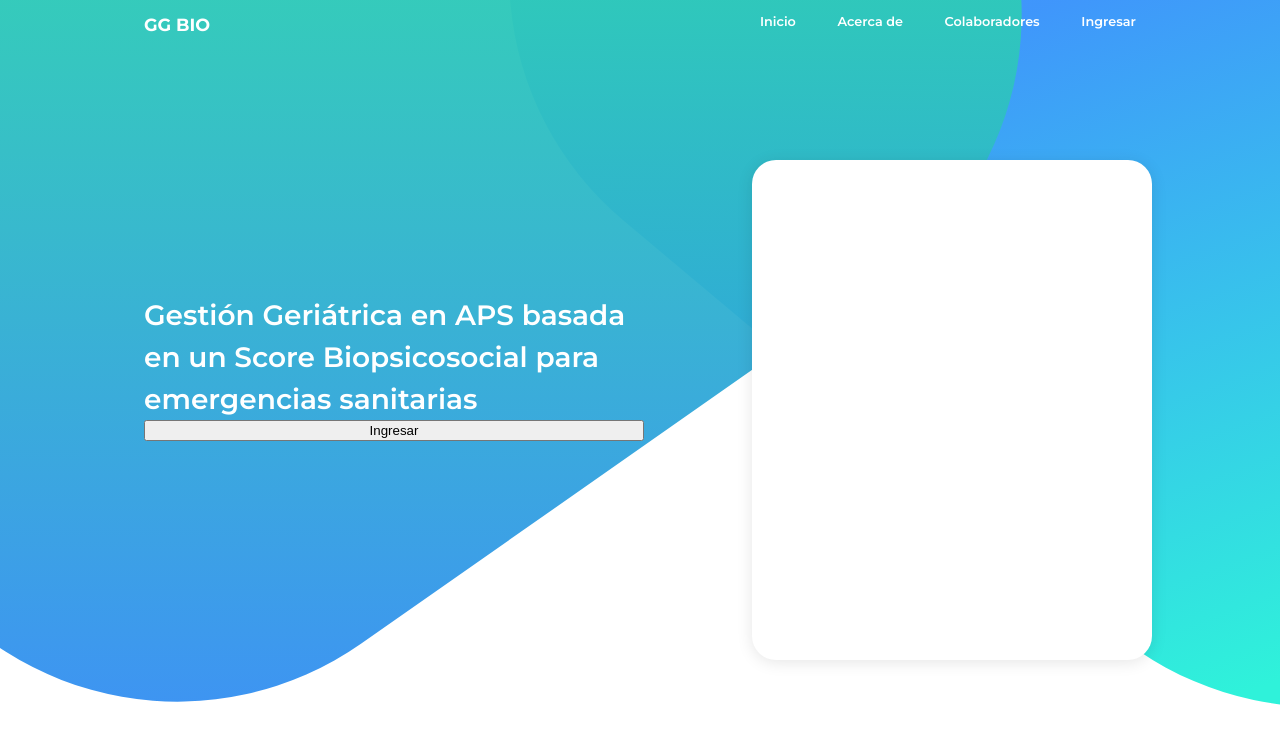
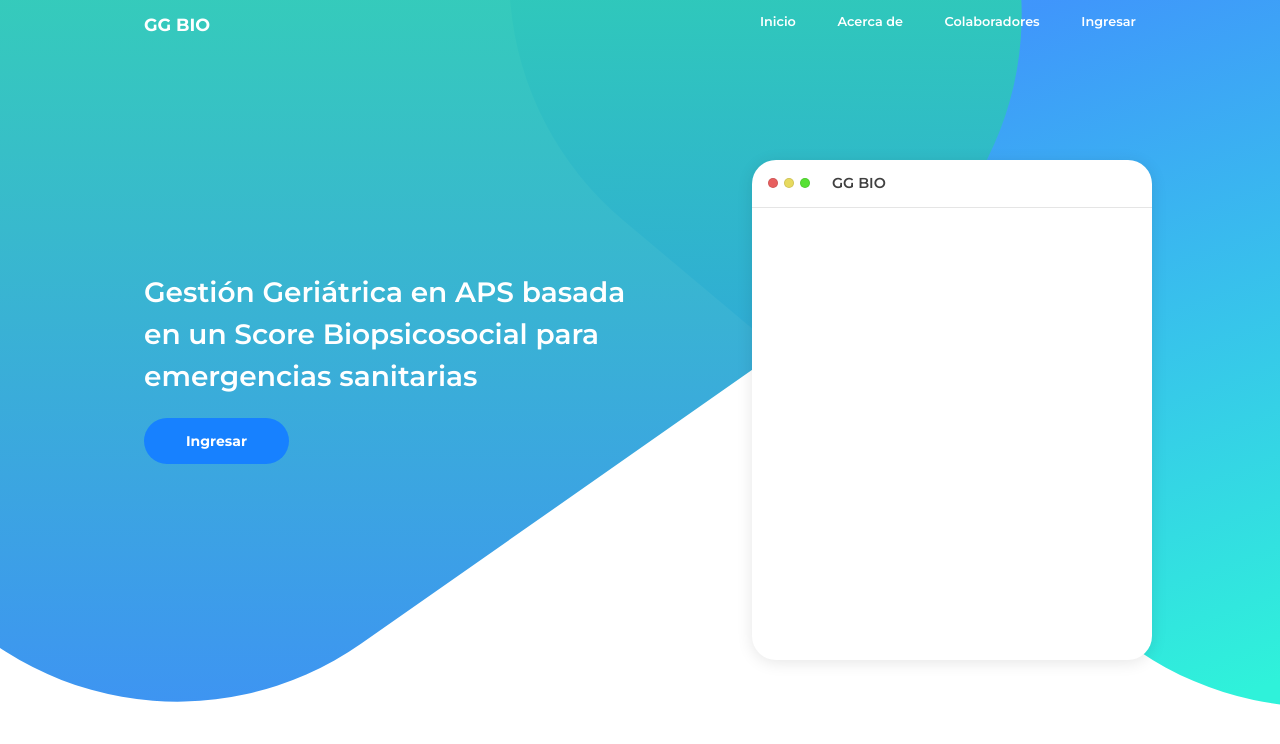
Before and after one commit to alavado/openbridge-covid19, a React (Create React App) app: page / in a window 1280 px wide. Shown: the top 744 px of the page. Built offline with nearby package versions, Linux system fonts and the light colour scheme; no server answers.

Commit message:
agrega circulitos de mac

```diff
--- a/package.json
+++ b/package.json
@@ -3,9 +3,13 @@
   "version": "0.1.0",
   "private": true,
   "dependencies": {
+    "@iconify/icons-cil": "^1.0.3",
+    "@iconify/icons-vs": "^1.0.3",
+    "@iconify/react": "^1.1.3",
     "@testing-library/jest-dom": "^4.2.4",
     "@testing-library/react": "^9.3.2",
     "@testing-library/user-event": "^7.1.2",
+    "axios": "^0.19.2",
     "react": "^16.13.1",
     "react-dom": "^16.13.1",
     "react-scripts": "3.4.1"
--- a/src/components/App/App.css
+++ b/src/components/App/App.css
@@ -1,5 +1,6 @@
 * {
   box-sizing: border-box;
+  font-family: 'Montserrat', sans-serif;
 }
 
 .App {
--- a/src/components/Landing/Landing.css
+++ b/src/components/Landing/Landing.css
@@ -30,4 +30,12 @@
 
 .Landing__cta {
   cursor: pointer;
+  align-self: flex-start;
+  margin-top: 1.5em;
+  padding: 1em 3em;
+  border-radius: 2em;
+  font-weight: bold;
+  font-size: .5em;
+  background-color: #1781FF;
+  color: white;
 }
--- a/src/components/Landing/Miniatura/Miniatura.css
+++ b/src/components/Landing/Miniatura/Miniatura.css
@@ -1,7 +1,53 @@
 .Miniatura {
   background-color: white;
+  color: rgba(0, 0, 0, .75);
   height: 500px;
   width: 400px;
   border-radius: 1.5em;
   box-shadow: 0 .15em 1em rgba(0, 0, 0, .1);
+  display: flex;
+  justify-content: center;
 }
+
+.Miniatura__barra {
+  border-bottom: 1px solid rgba(0, 0, 0, .1);
+  height: 3em;
+  display: flex;
+  justify-content: flex-start;
+  align-items: center;
+  width: 100%;
+}
+
+.Miniatura__botones {
+  display: flex;
+  align-items: center;
+  justify-content: center;
+  padding: 0 1em;
+}
+
+.Miniatura__boton {
+  width: .6em;
+  height: .6em;
+  border-radius: 100%;
+  margin-right: .4em;
+  border: 1px solid rgba(0, 0, 0, .1);
+}
+
+.Miniatura__boton:first-child {
+  background-color: #e75f5f;
+}
+
+.Miniatura__boton:nth-child(2) {
+  background-color: #e7da5f;
+}
+
+.Miniatura__boton:nth-child(3) {
+  background-color: #56e133;
+}
+
+.Miniatura__titulo {
+  font-weight: 600;
+  font-size: .9em;
+  display: flex;
+  flex: 1;
+}
--- a/src/components/Landing/Miniatura/Miniatura.js
+++ b/src/components/Landing/Miniatura/Miniatura.js
@@ -1,10 +1,35 @@
-import React from 'react'
+import React, { useEffect } from 'react'
+import axios from 'axios'
+import { Icon, InlineIcon } from '@iconify/react';
+import seniorIcon from '@iconify/icons-vs/senior';
 import './Miniatura.css'
 
+axios.defaults.headers.common['X-API-KEY'] = '92f91323e700258c0fb7811bcfd84f'
+
+// Extremadamente vulnerable
+// Muy vulnerable
+// vulnerable
+// poco vulnerable
+// sin riesgo actua
+
 const Miniatura = () => {
+
+  useEffect(() => {
+    axios.get('https://uifaces.co/api?from_age=50&to_age=100')
+     .then(res => console.log(res))
+  }, [])
+
   return (
     <div className="Miniatura">
-
+      <div className="Miniatura__barra">
+        <div className="Miniatura__botones">
+          <div className="Miniatura__boton"></div>
+          <div className="Miniatura__boton"></div>
+          <div className="Miniatura__boton"></div>
+        </div>
+        <div className="Miniatura__titulo">GG BIO</div>
+      </div>
+      {/* <InlineIcon icon={seniorIcon} /> */}
     </div>
   )
 }
--- a/src/components/Landing/Navegacion/Navegacion.js
+++ b/src/components/Landing/Navegacion/Navegacion.js
@@ -1,11 +1,13 @@
 import React from 'react'
+import { InlineIcon } from '@iconify/react'
+import listHighPriority from '@iconify/icons-cil/list-high-priority'
 import './Navegacion.css'
 
 const Navegacion = () => {
   return (
     <div className="Navegacion">
       <div className="Navegacion__logo">
-        <div className="Navegacion__nombre">GG BIO</div>
+        <div className="Navegacion__nombre"><InlineIcon icon={listHighPriority} /> GG BIO</div>
       </div>
       <nav className="Navegacion__links">
         <div className="Navegacion__link">Inicio</div>
--- a/src/components/ListaPacientes/index.js
+++ /dev/null
@@ -1 +0,0 @@
-export { default } from './ListaPacientes'
--- a/src/reset.css
+++ b/src/reset.css
@@ -46,3 +46,9 @@ table {
 	border-collapse: collapse;
 	border-spacing: 0;
 }
+button {
+  border: 0;
+  background-color: white;
+  user-select: none;
+  outline: none;
+}
```
Also changed, not shown: src/components/ListaPacientes/ListaPacientes.js (deleted, +0 -12 lines), src/components/ListaPacientes/ListaPacientes.css (deleted), 1 other file (tests, documents, lock files or other folders).
